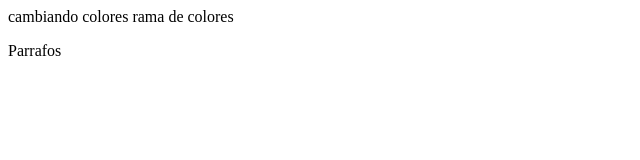
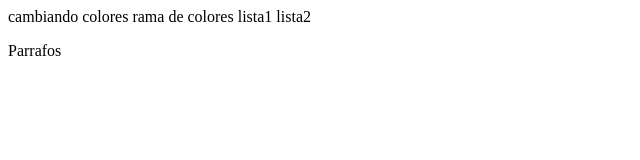
Before and after one commit to Irving1956/curso-git, a plain HTML site: page index.html in a window 1280 px wide. Shown: the full height of the page, 0-640 px from the left. Drawn offline with Linux system fonts and the light colour scheme.

Commit message:
adding new list

```diff
--- a/index.html
+++ b/index.html
@@ -4,7 +4,10 @@
         <title>añadiendo texto</title>
         cambiando colores
         rama de colores
-
+<ls>
+lista1
+lista2
+</ls>
 
         <p>Parrafos</p>
     </head>
```
